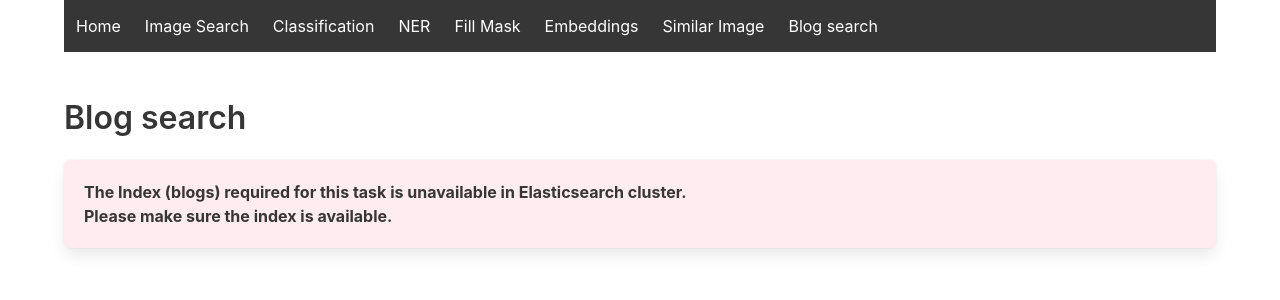
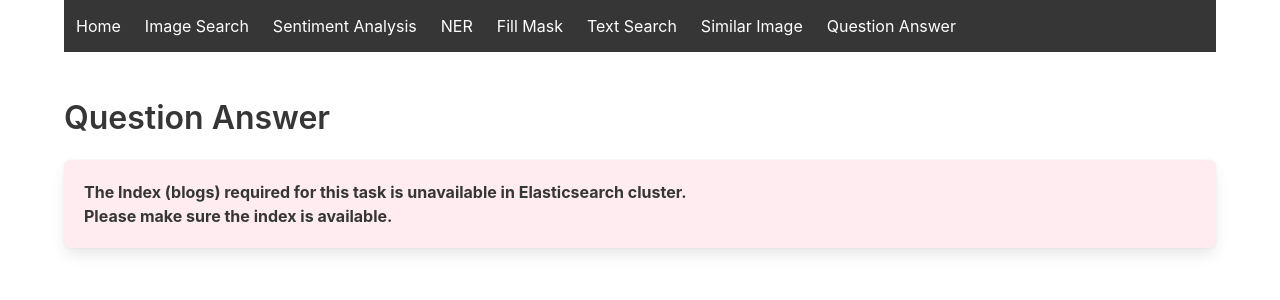
Before and after one commit to radoondas/flask-elastic-nlp, a Flask app: page /blog_search in a window 1280 px wide. Shown: the top 300 px of the page. Run offline with Flask 2, Linux system fonts and the light colour scheme.

Commit message:
Fixes Readme Improves naming for the menu items

```diff
--- a/app/templates/base.html
+++ b/app/templates/base.html
@@ -20,12 +20,12 @@
             <div class="navbar-start">
                 <a class="navbar-item" href="{{ url_for('index') }}">Home</a>
                 <a class="navbar-item" href="{{ url_for('search') }}">Image Search</a>
-                <a class="navbar-item" href="{{ url_for('classification') }}">Classification</a>
+                <a class="navbar-item" href="{{ url_for('classification') }}">Sentiment Analysis</a>
                 <a class="navbar-item" href="{{ url_for('ner') }}">NER</a>
                 <a class="navbar-item" href="{{ url_for('fill_mask') }}">Fill Mask</a>
-                <a class="navbar-item" href="{{ url_for('embeddings') }}">Embeddings</a>
+                <a class="navbar-item" href="{{ url_for('embeddings') }}">Text Search</a>
                 <a class="navbar-item" href="{{ url_for('similar_image') }}">Similar Image</a>
-                <a class="navbar-item" href="{{ url_for('blog_search') }}">Blog search</a>
+                <a class="navbar-item" href="{{ url_for('blog_search') }}">Question Answer</a>
             </div>
         </div>
     </nav>
--- a/app/templates/blog_search.html
+++ b/app/templates/blog_search.html
@@ -2,7 +2,7 @@
 
 {% block content %}
 
-<h1 class="title">Blog search</h1>
+<h1 class="title">Question Answer</h1>
 {% if not missing_index %}
 <form action="" method="post" novalidate>
 
--- a/app/templates/classification.html
+++ b/app/templates/classification.html
@@ -2,7 +2,7 @@
 
 {% block content %}
 
-<h1 class="title">Classification</h1>
+<h1 class="title">Sentiment Analysis</h1>
 
 {% if model_up %}
 <section class="section">
--- a/app/templates/embeddings.html
+++ b/app/templates/embeddings.html
@@ -2,7 +2,7 @@
 
 {% block content %}
 
-<h1 class="title">Embeddings</h1>
+<h1 class="title">Text Search</h1>
 {% if not missing_index %}
 {% if model_up %}
 <section class="section">
```
